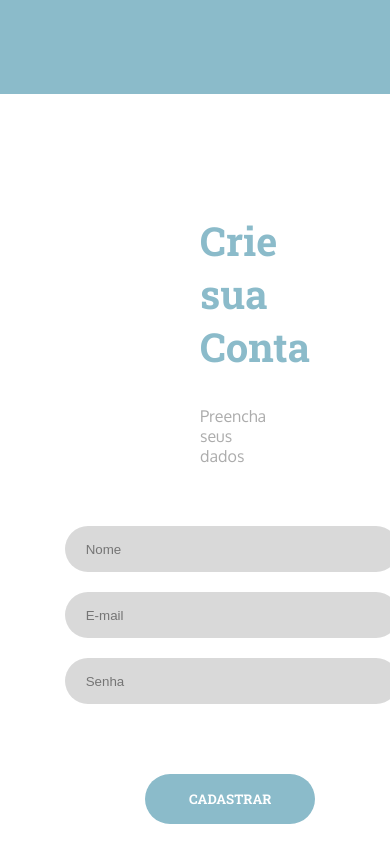
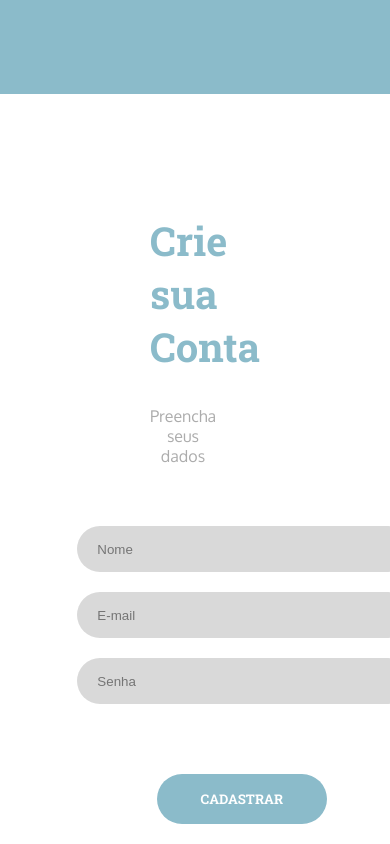
Before and after one commit to Mpeedro/PageLogin, a plain HTML site: page index.html in a window 390 px wide. Shown: the part 886-1730 px from the top of the page. Drawn offline with Linux system fonts and the light colour scheme.

Commit message:
Update css.css

```diff
--- a/css.css
+++ b/css.css
@@ -127,21 +127,19 @@ section{
     .crie{
         width: 40%;
         margin-left: 80px;
-
     }
     .crie h1{
-        margin-left: 100px;
-
+        margin-left: 50px;
 
     }
     .crie p{
-        margin-left: 100px;
+        margin-left: 50px;
 
     }
 
     .form{
         width: 20%;
-       margin-left: -30%;
+       margin-left: -20%;
 
     }
 }
```
